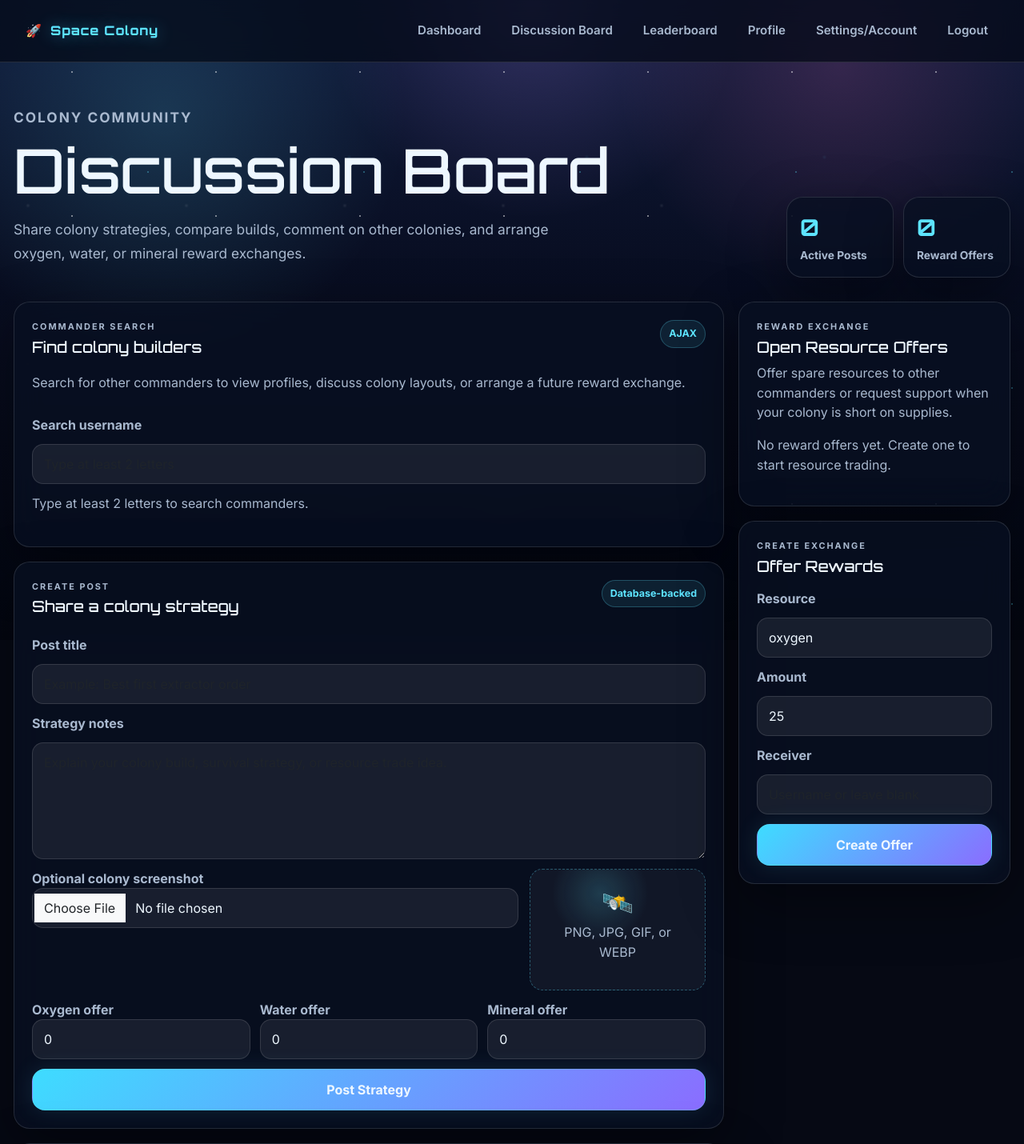
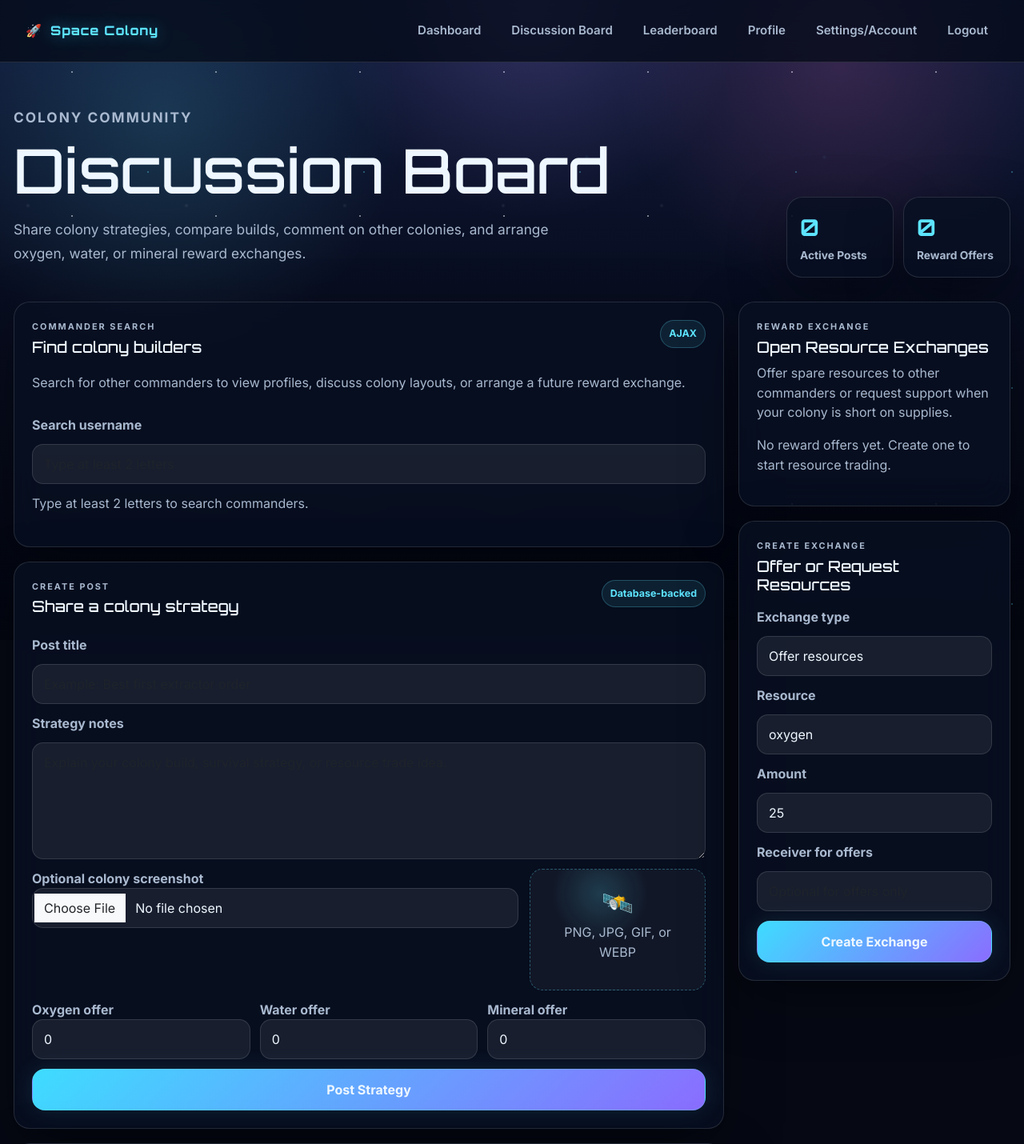
Before and after one commit to bkarthikey/AWD-group-project, a Flask app: page /discussion in a window 1280 px wide. Shown: the top 1430 px of the page at 80% size. Run offline with Flask 3, Linux system fonts and the light colour scheme; the visitor is signed in with stand-in values (Sample User, id 1); some libraries are stand-ins or nearby versions.

Commit message:
Add fulfillable resource requests

```diff
--- a/app/forms.py
+++ b/app/forms.py
@@ -54,6 +54,14 @@ class CommentForm(FlaskForm):
 
 
 class RewardExchangeForm(FlaskForm):
+    exchange_type = SelectField(
+        "Exchange type",
+        choices=[
+            ("offer", "Offer resources"),
+            ("request", "Request resources"),
+        ],
+        validators=[DataRequired()],
+    )
     resource_type = SelectField(
         "Resource",
         choices=[
@@ -64,5 +72,5 @@ class RewardExchangeForm(FlaskForm):
         validators=[DataRequired()],
     )
     amount = IntegerField("Amount", default=25, validators=[DataRequired(), NumberRange(min=1, max=100000)])
-    receiver_username = StringField("Receiver", validators=[Optional(), Length(max=80)])
-    submit = SubmitField("Create Offer")
+    receiver_username = StringField("Receiver for offers", validators=[Optional(), Length(max=80)])
+    submit = SubmitField("Create Exchange")
--- a/app/models.py
+++ b/app/models.py
@@ -118,6 +118,7 @@ class RewardExchange(db.Model):
     receiver_id = db.Column(db.Integer, db.ForeignKey("user.id"))
     resource_type = db.Column(db.String(30), nullable=False)
     amount = db.Column(db.Integer, nullable=False)
+    exchange_type = db.Column(db.String(20), default="offer", nullable=False)
     status = db.Column(db.String(30), default="open", nullable=False)
     created_at = db.Column(db.DateTime, default=lambda: datetime.now(timezone.utc), nullable=False)
 
--- a/app/routes.py
+++ b/app/routes.py
@@ -141,6 +141,7 @@ def discussion():
                             sender=current_user,
                             resource_type=resource_type,
                             amount=amount,
+                            exchange_type="offer",
                             status="open",
                         )
                     )
@@ -171,8 +172,13 @@ def discussion():
         if request.form.get("form_name") == "create_exchange" and exchange_form.validate_on_submit():
             receiver_username = (exchange_form.receiver_username.data or "").strip()
             receiver = None
+            exchange_type = exchange_form.exchange_type.data
 
-            if receiver_username:
+            if exchange_type == "request" and receiver_username:
+                flash("Requests are open to any commander and cannot name a receiver.", "error")
+                return redirect(url_for("main.discussion"))
+
+            if exchange_type == "offer" and receiver_username:
                 receiver = User.query.filter_by(username=receiver_username).first()
                 if not receiver:
                     flash("Receiver username not found.", "error")
@@ -183,11 +189,12 @@ def discussion():
                 receiver=receiver,
                 resource_type=exchange_form.resource_type.data,
                 amount=exchange_form.amount.data,
+                exchange_type=exchange_type,
                 status="open",
             )
             db.session.add(exchange)
             db.session.commit()
-            flash("Reward exchange offer created.", "success")
+            flash("Reward exchange created.", "success")
             return redirect(url_for("main.discussion"))
 
         if request.form.get("form_name") == "accept_exchange":
@@ -202,28 +209,40 @@ def discussion():
                 flash("You cannot accept your own reward exchange.", "error")
                 return redirect(url_for("main.discussion"))
 
-            if exchange.receiver_id and exchange.receiver_id != current_user.id:
+            if exchange.exchange_type == "offer" and exchange.receiver_id and exchange.receiver_id != current_user.id:
                 flash("This reward exchange is reserved for another commander.", "error")
                 return redirect(url_for("main.discussion"))
 
-            sender_colony = ensure_colony(exchange.sender)
-            receiver_colony = ensure_colony(current_user)
-            apply_passive_income(sender_colony)
-            apply_passive_income(receiver_colony)
+            requester_colony = ensure_colony(exchange.sender)
+            fulfiller_colony = ensure_colony(current_user)
+            apply_passive_income(requester_colony)
+            apply_passive_income(fulfiller_colony)
             db.session.flush()
 
-            sender_balance = getattr(sender_colony, exchange.resource_type)
-            if sender_balance < exchange.amount:
+            if exchange.exchange_type == "offer":
+                source_colony = requester_colony
+                destination_colony = fulfiller_colony
+                insufficient_message = "Sender no longer has enough resources for this exchange."
+            else:
+                source_colony = fulfiller_colony
+                destination_colony = requester_colony
+                insufficient_message = "You do not have enough resources to fulfill this request."
+
+            source_balance = getattr(source_colony, exchange.resource_type)
+            if source_balance < exchange.amount:
                 db.session.rollback()
-                flash("Sender no longer has enough resources for this exchange.", "error")
+                flash(insufficient_message, "error")
                 return redirect(url_for("main.discussion"))
 
-            setattr(sender_colony, exchange.resource_type, sender_balance - exchange.amount)
-            setattr(receiver_colony, exchange.resource_type, getattr(receiver_colony, exchange.resource_type) + exchange.amount)
+            setattr(source_colony, exchange.resource_type, source_balance - exchange.amount)
+            setattr(destination_colony, exchange.resource_type, getattr(destination_colony, exchange.resource_type) + exchange.amount)
             exchange.receiver = current_user
             exchange.status = "completed"
             db.session.commit()
-            flash("Reward exchange completed.", "success")
+            if exchange.exchange_type == "offer":
+                flash("Reward exchange completed.", "success")
+            else:
+                flash("Resource request fulfilled.", "success")
             return redirect(url_for("main.discussion"))
 
         flash("Please check the discussion form and try again.", "error")
--- a/app/templates/discussion.html
+++ b/app/templates/discussion.html
@@ -150,7 +150,7 @@
     <aside class="discussion-sidebar">
       <section class="discussion-panel reward-exchange-panel">
         <p class="eyebrow mini">Reward exchange</p>
-        <h2>Open Resource Offers</h2>
+        <h2>Open Resource Exchanges</h2>
         <p>Offer spare resources to other commanders or request support when your colony is short on supplies.</p>
 
         <div class="exchange-list">
@@ -158,9 +158,13 @@
             <div class="exchange-item">
               <div>
                 <strong>{{ offer.sender.username }}</strong>
-                <span>to {{ offer.receiver.username if offer.receiver else "Any commander" }}</span>
+                {% if offer.exchange_type == "request" %}
+                  <span>requests from Any commander</span>
+                {% else %}
+                  <span>offers to {{ offer.receiver.username if offer.receiver else "Any commander" }}</span>
+                {% endif %}
               </div>
-              <p>{{ offer.amount }} {{ offer.resource_type }}</p>
+              <p>{{ offer.amount }} {{ offer.resource_type }} · {{ offer.exchange_type|title }}</p>
               <em>{{ offer.status|title }}</em>
               {% if current_user.is_authenticated
                     and offer.status == "open"
@@ -170,7 +174,9 @@
                   <input type="hidden" name="csrf_token" value="{{ csrf_token() }}">
                   <input type="hidden" name="form_name" value="accept_exchange">
                   <input type="hidden" name="exchange_id" value="{{ offer.id }}">
-                  <button class="secondary-btn btn" type="submit">Accept Offer</button>
+                  <button class="secondary-btn btn" type="submit">
+                    {{ "Fulfill Request" if offer.exchange_type == "request" else "Accept Offer" }}
+                  </button>
                 </form>
               {% endif %}
             </div>
@@ -184,11 +190,14 @@
 
       <section class="discussion-panel reward-exchange-panel">
         <p class="eyebrow mini">Create exchange</p>
-        <h2>Offer Rewards</h2>
+        <h2>Offer or Request Resources</h2>
         {% if current_user.is_authenticated %}
           <form class="exchange-form" method="post" action="{{ url_for('main.discussion') }}">
             {{ exchange_form.hidden_tag() }}
             <input type="hidden" name="form_name" value="create_exchange">
+
+            {{ exchange_form.exchange_type.label }}
+            {{ exchange_form.exchange_type(class="form-control") }}
 
             {{ exchange_form.resource_type.label }}
             {{ exchange_form.resource_type(class="form-control") }}
@@ -197,13 +206,13 @@
             {{ exchange_form.amount(class="form-control", min="1") }}
 
             {{ exchange_form.receiver_username.label }}
-            {{ exchange_form.receiver_username(class="form-control", placeholder="Username or leave blank") }}
+            {{ exchange_form.receiver_username(class="form-control", placeholder="Optional for offers only") }}
 
             {{ exchange_form.submit(class="primary-btn btn") }}
           </form>
         {% else %}
           <div class="discussion-empty compact">
-            <p>Log in to create oxygen, water, or mineral exchange offers.</p>
+            <p>Log in to offer spare resources or request oxygen, water, and minerals from the community.</p>
             <a href="{{ url_for('main.login') }}" class="primary-btn btn">Login to Trade</a>
           </div>
         {% endif %}
```
Also changed, not shown: migrations/versions/4fd0dcf7bf32_add_exchange_type_to_reward_exchange.py (added, +27 -0 lines), tests/test_discussion.py (+126 -0 lines).
